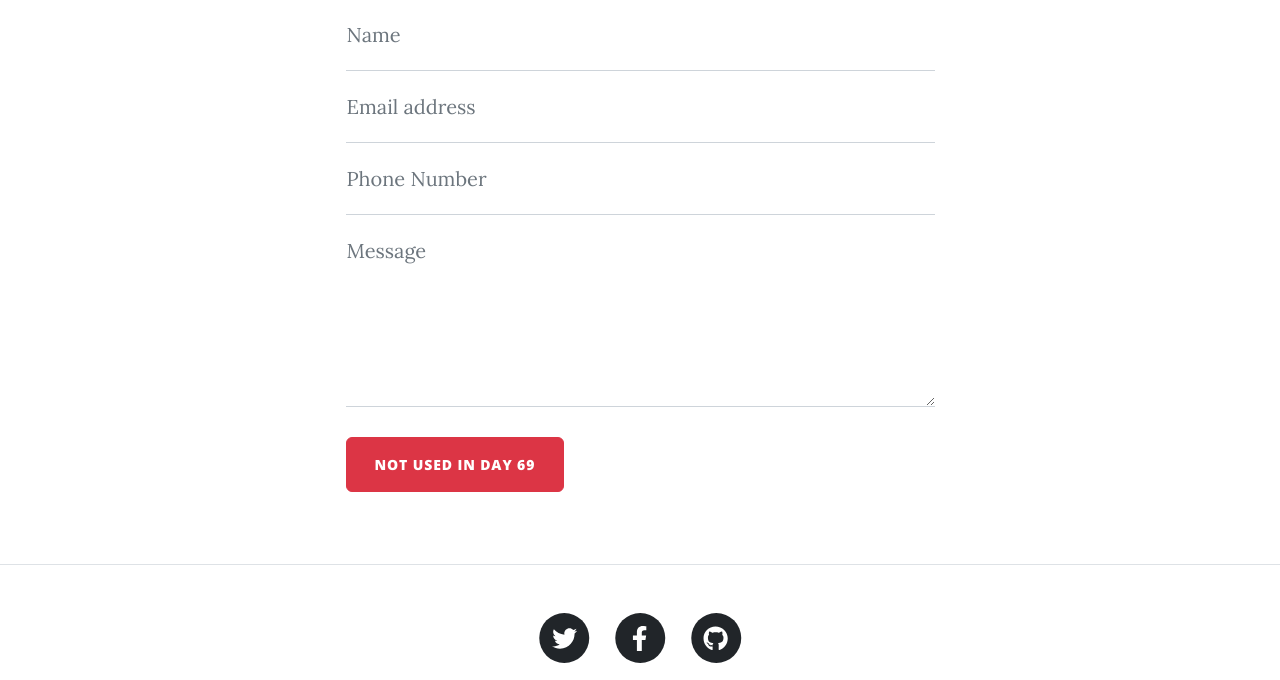
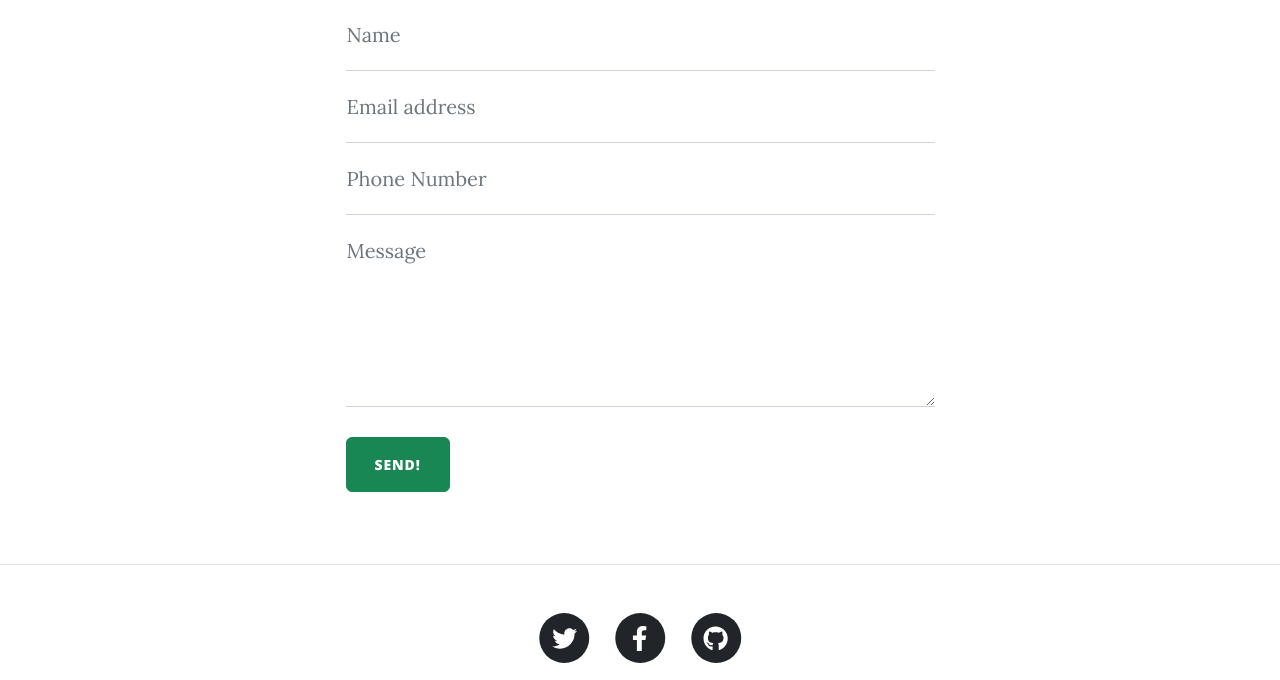
Before and after one commit to AiraSunae/Blogify, a Flask app: template templates/contact.html in a window 1280 px wide. Shown: the part 721-1401 px from the top of the page. Run offline with Flask 3, Linux system fonts and the light colour scheme; the template is opened without the code that fills it, so the values that code supplies are empty; some libraries are stand-ins or nearby versions.

Commit message:
minor configurations

```diff
--- a/main.py
+++ b/main.py
@@ -234,6 +234,7 @@ MAIL_ADDRESS = os.environ.get("EMAIL_KEY")
 MAIL_APP_PW = os.environ.get("PASSWORD_KEY")
 
 @app.route("/contact", methods=["GET", "POST"])
+@secure
 def contact():
     if request.method == "POST":
         send_email(request.form.get("name"), request.form.get("email"), request.form.get("phone"), request.form.get("message"))
--- a/templates/contact.html
+++ b/templates/contact.html
@@ -84,11 +84,11 @@
             </div>
             <br />
             <button
-              class="btn btn-danger text-uppercase"
+              class="btn btn-success text-uppercase"
               id="submitButton"
               type="submit"
             >
-              NOT USED in Day 69
+              Send!
             </button>
           </form>
         </div>
```
